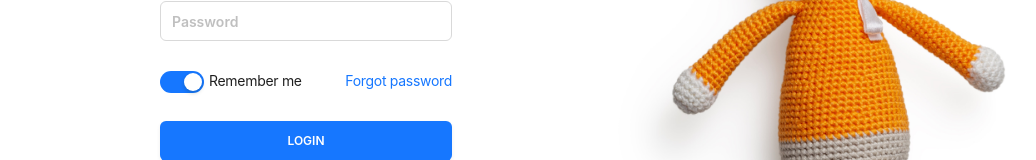
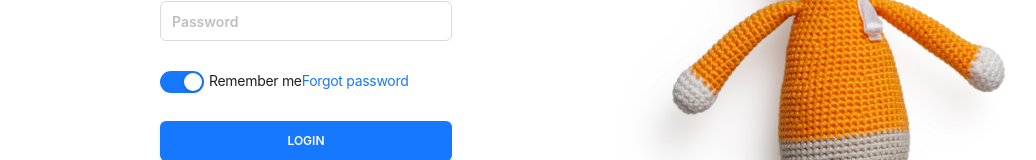
Before and after one commit to ahmetizgi84/vendor-dashboard-ui, a React (Vite) app: page / in a window 1280 px wide. Shown: the part 379-539 px from the top of the page, without its empty margins (18-1054 px from the left). Built offline with nearby package versions, Linux system fonts and the light colour scheme.

Commit message:
chore: unnecessary css removed

```diff
--- a/src/index.css
+++ /dev/null
@@ -1,12 +0,0 @@
-.auth-layout {
-  padding-block: 10rem;
-  max-width: 575px;
-  margin: auto;
-}
-
-.login-form-forgot {
-  float: right;
-}
-.login-form-button {
-  width: 100%;
-}
--- a/src/main.jsx
+++ b/src/main.jsx
@@ -1,7 +1,6 @@
 import React from "react";
 import ReactDOM from "react-dom/client";
 import AppRouter from "./Router";
-import "./index.css";
 import "antd/dist/reset.css";
 import "./assets/styles/main.css";
 import "./assets/styles/responsive.css";
```
